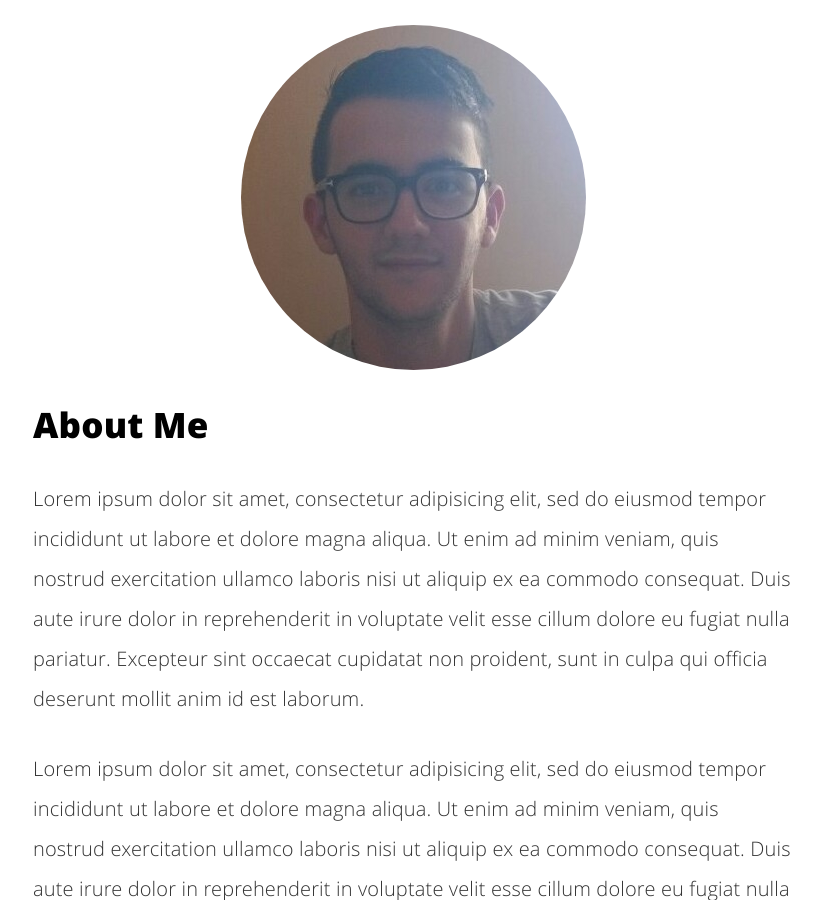
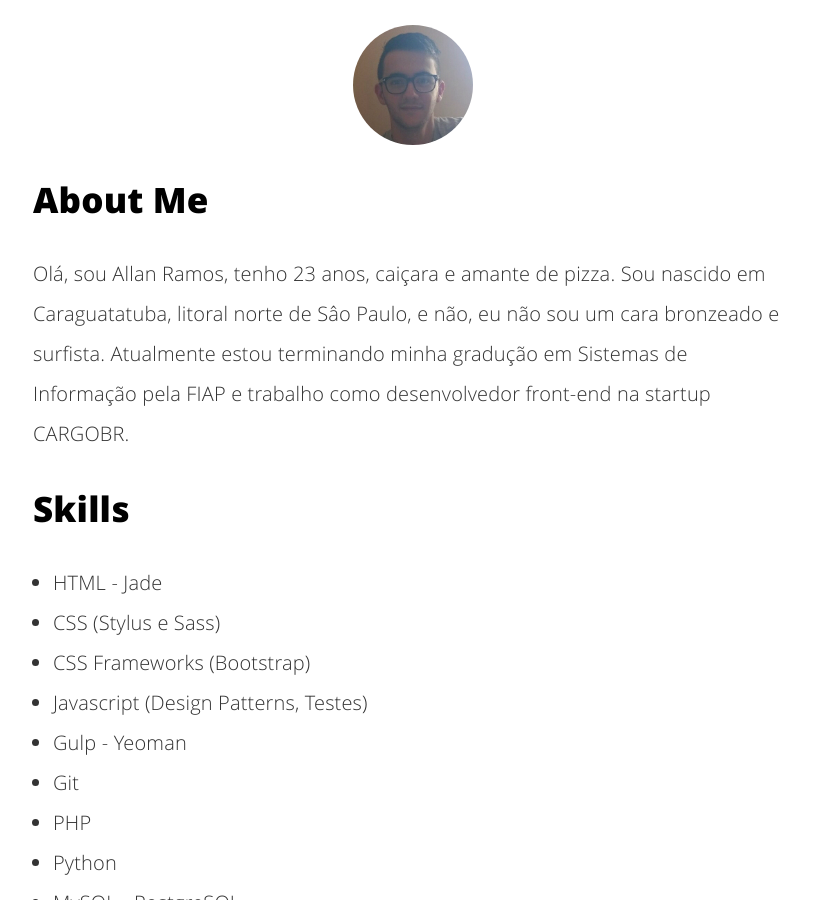
Before and after one commit to allangrds/blog, a Jekyll site: the page built from about.html, in a window 1280 px wide and 900 px high, scrolled down 783 px. Shown: the whole window, without its empty margins (227-1048 px from the left). Built offline with Jekyll 4.4.1, drawn with Linux system fonts in a browser that asks for light colours; some of the changed text lies outside the part shown.

```diff
--- a/about.html
+++ b/about.html
@@ -1,53 +1,38 @@
 ---
 layout: minimal
-title: "About me"
+title: "Sobre mim"
 permalink: /about/index.html
-description: "Some description about Lorem Ipsum..."
+description: "Allan Ramos, Presto, Potter. Me chame como quiser."
 ---
 
 <img itemprop="image" class="img-rounded" src="{{ site.baseurl }}/assets/img/blog-author.jpg" alt="Allan Ramos">
 
 <h2>About Me</h2>
 
-<p>Lorem ipsum dolor sit amet, consectetur adipisicing elit, sed do eiusmod
-tempor incididunt ut labore et dolore magna aliqua. Ut enim ad minim veniam,
-quis nostrud exercitation ullamco laboris nisi ut aliquip ex ea commodo
-consequat. Duis aute irure dolor in reprehenderit in voluptate velit esse
-cillum dolore eu fugiat nulla pariatur. Excepteur sint occaecat cupidatat non
-proident, sunt in culpa qui officia deserunt mollit anim id est laborum.</p>
-
-
-<p>Lorem ipsum dolor sit amet, consectetur adipisicing elit, sed do eiusmod
-tempor incididunt ut labore et dolore magna aliqua. Ut enim ad minim veniam,
-quis nostrud exercitation ullamco laboris nisi ut aliquip ex ea commodo
-consequat. Duis aute irure dolor in reprehenderit in voluptate velit esse
-cillum dolore eu fugiat nulla pariatur. Excepteur sint occaecat cupidatat non
-proident, sunt in culpa qui officia deserunt mollit anim id est laborum.</p>
-
+<p>Olá, sou Allan Ramos, tenho 23 anos, caiçara e amante de pizza. Sou nascido
+em Caraguatatuba, litoral norte de Sâo Paulo, e não, eu não sou um cara bronzeado
+e surfista. Atualmente estou terminando minha gradução em Sistemas de Informação pela
+FIAP e trabalho como desenvolvedor front-end na startup CARGOBR.</p>
 
 <h2>Skills</h2>
 
 <ul class="skill-list">
-	<li>HTML - Jade - Haml - Erb</li>
-	<li>Design Responsivo (Mobile First)</li>
-	<li>CSS (Stylus, Sass, Less)</li>
-	<li>Css Frameworks (Bootstrap, Foundation)</li>
+	<li>HTML - Jade</li>
+	<li>CSS (Stylus e Sass)</li>
+	<li>CSS Frameworks (Bootstrap)</li>
 	<li>Javascript (Design Patterns, Testes)</li>
-	<li>NodeJS</li>
-	<li>AngularJS - ReactJS</li>
-	<li>Grunt - Gulp - Yeoman</li>
+	<li>Gulp - Yeoman</li>
 	<li>Git</li>
 	<li>PHP</li>
 	<li>Python</li>
-	<li>MySQL - MongoDB</li>
+	<li>MySQL - PostgreSQL</li>
 	<li>Scrum and Kanban</li>
-	<li>TDD e Continuous Integration</li>
+	<li>Web design</li>
 </ul>
 
 <h2>Projetos</h2>
 
 <ul>
-	<li><a href="https://github.com/">Lorem Lorem</a></li>
-	<li><a href="https://github.com/">Ipsum Dolor</a></li>
-	<li><a href="https://github.com/">Dolor Lorem</a></li>
+	<li><a href="http://www.bignardi.com.br/">Bignardi papeis</a></li>
+	<li><a href="serrariansm.com.br">Serraria NSM</a></li>
 </ul>
```
Also changed, not shown: assets/img/blog-author.jpg.
